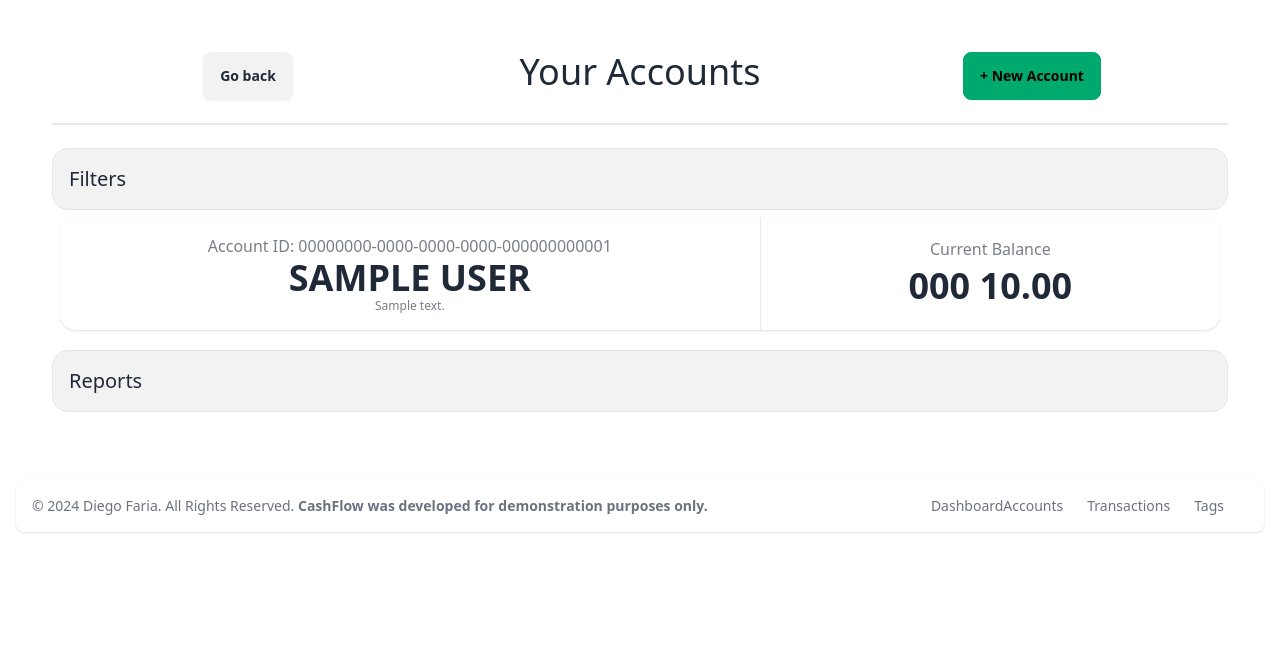
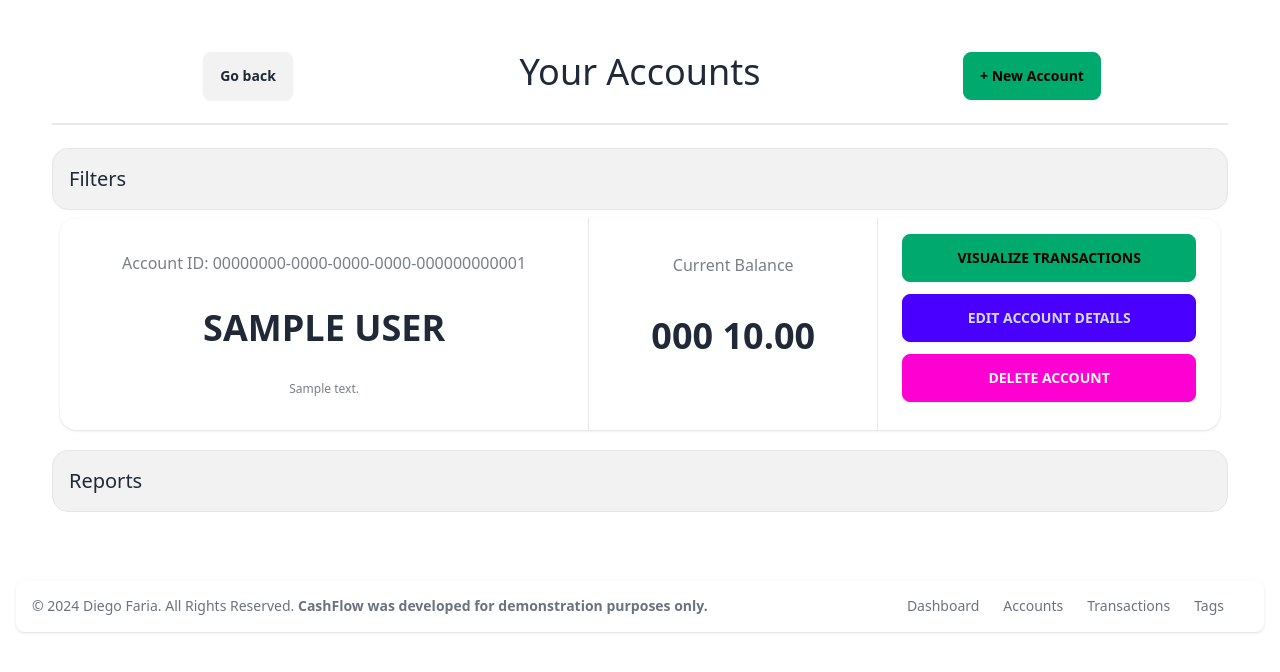
Before and after one commit to DiegoEfu/cash-flow, a Django app: page /accounts/ in a window 1280 px wide. Shown: the part 88-760 px from the top of the page. Run offline with Django 4.2, Linux system fonts and the light colour scheme; a user stored in the database is signed in; tables that the repository leaves empty hold one stand-in row (values such as "Sample post"); some libraries are stand-ins or nearby versions.

Commit message:
UPDATE account details form done

```diff
--- a/core/models.py
+++ b/core/models.py
@@ -1,4 +1,5 @@
 from django.db import models
+from django.core.validators import MinValueValidator
 from django.contrib.auth.models import AbstractUser
 from .mixins import StrAsNameMixin
 import datetime
@@ -42,7 +43,10 @@ class Account(StrAsNameMixin, models.Model):
     name = models.CharField(max_length=50)
     description = models.CharField(max_length = 100)
     opening_time = models.DateTimeField(auto_now=True)
-    current_balance = models.DecimalField(max_digits=15, decimal_places=2, default=0.00)
+    current_balance = models.DecimalField(max_digits=15, decimal_places=2, default=0.00, blank=True, validators=[MinValueValidator(0.0)])
+
+    class Meta:
+        ordering = ("name",)
 
 class Tag(StrAsNameMixin, models.Model):
     id = models.UUIDField(default=uuid.uuid4, primary_key=True)
--- a/core/templates/partials/accounts/accounts.html
+++ b/core/templates/partials/accounts/accounts.html
@@ -41,6 +41,12 @@
                 -->
               </div>
             </div>
+
+            <div class="stat place-items-center">
+              <a href="#" class="btn btn-success w-full mb-3">VISUALIZE TRANSACTIONS</a>
+              <a hx-target="main" hx-get="{% url 'account_update' pk=account.pk %}" class="btn btn-primary w-full mb-3">EDIT ACCOUNT DETAILS</a>
+              <a href="#" class="btn btn-secondary w-full mb-3">DELETE ACCOUNT</a>
+            </div>
         </div>
         {% endfor %}
     </div>
--- a/core/urls.py
+++ b/core/urls.py
@@ -11,4 +11,5 @@ urlpatterns = [
     # ACCOUNT VIEWS
     path('accounts/', AccountListView.as_view(), name="account_list"),
     path('accounts/create/', AccountCreation.as_view(), name="account_creation"),
+    path('accounts/update/<str:pk>/', AccountUpdate.as_view(), name="account_update"),
 ]
--- a/core/views.py
+++ b/core/views.py
@@ -3,6 +3,7 @@ from django.db.models.query import QuerySet
 from django.http import HttpRequest, HttpResponse
 from django.shortcuts import render, redirect
 from django.contrib.auth import logout
+from django.contrib.auth.mixins import LoginRequiredMixin
 from django.contrib.auth.views import LoginView
 from django.views.generic import FormView, ListView
 from django.contrib import messages
@@ -55,14 +56,14 @@ class SignUpView(FormView):
         return super().form_invalid(form)
 
 ## ACCOUNT VIEWS
-class AccountListView(ListView):
+class AccountListView(LoginRequiredMixin, ListView):
     model = Account
     template_name = 'partials/accounts/accounts.html'
 
     def get_queryset(self) -> QuerySet[Any]:
         return self.model.objects.filter(owner = self.request.user).select_related("currency")
 
-class AccountCreation(FormView):
+class AccountCreation(LoginRequiredMixin, FormView):
     form_class = AccountForm
     template_name = 'partials/accounts/form.html'
     success_url = "/accounts"
@@ -77,6 +78,25 @@ class AccountCreation(FormView):
 
         return res
 
+    def form_invalid(self, form: Any) -> HttpResponse:
+        return render(self.request, '/accounts/form.html', {'form': form})
+
+class AccountUpdate(AccountCreation):
+
+    def form_valid(self, form: Any):
+        form = self.form_class(form.data, instance=Account.objects.get(pk=self.kwargs['pk']))
+        form.save()
+
+        return redirect("/accounts")
+
+    def form_invalid(self, form: Any) -> HttpResponse:
+        return render(self.request, '/accounts/form.html', {'form': form, 'edit': True})
+
+    def get_context_data(self, **kwargs: Any) -> dict[str, Any]:
+        instance = Account.objects.get(pk=self.kwargs['pk'])
+        return {**super().get_context_data(**kwargs), 'form': self.form_class(instance=instance), 'edit': True}
+
+
 def logout_view(request):
     logout(request)
     return redirect("/login")
--- a/templates/footer.html
+++ b/templates/footer.html
@@ -5,7 +5,7 @@
     <ul class="flex flex-wrap items-center mt-3 text-sm font-medium text-gray-500 dark:text-gray-400 sm:mt-0">
         {% if request.user.is_authenticated %}
         <li>
-            <a href="#" class="hover:underline">Dashboard</a>
+            <a href="#" class="hover:underline me-4 md:me-6">Dashboard</a>
         </li>
         <li>
             <a href="#" class="hover:underline me-4 md:me-6">Accounts</a>
```
Also changed, not shown: core/templates/partials/accounts/form.html (+17 -4 lines).
